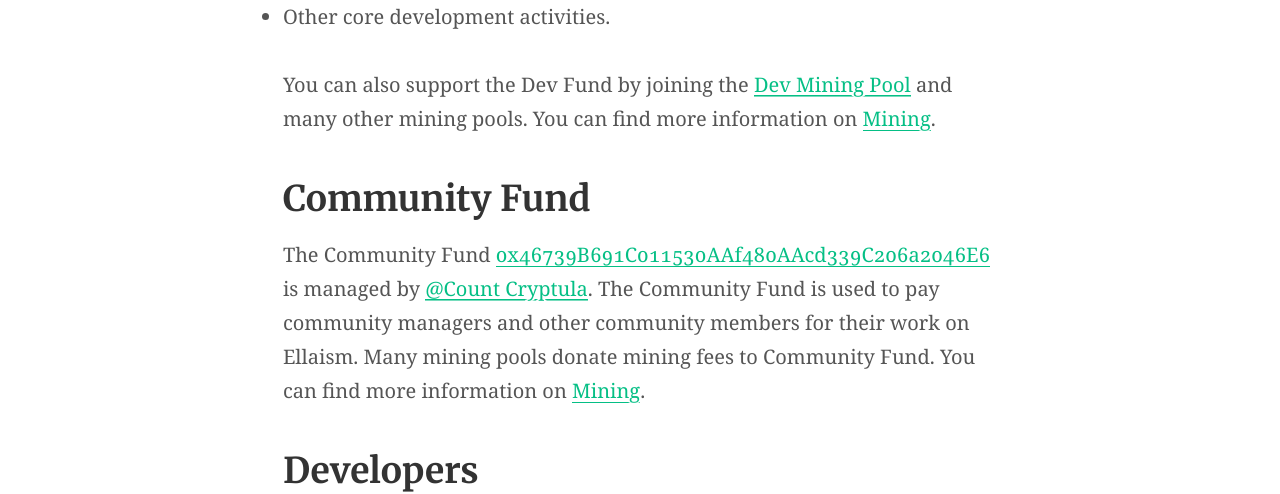
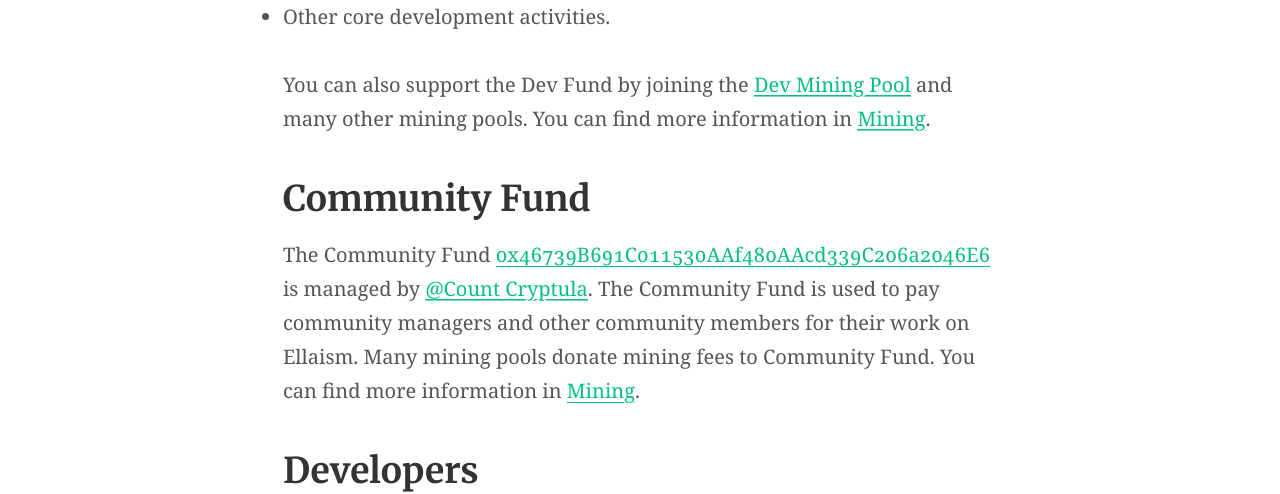
Before and after one commit to ellaism/ellaism.org, a Jekyll site: the page built from donate.md, in a window 1280 px wide. Shown: the part 1029-1523 px from the top of the page. Built offline with Jekyll 4.4.1, drawn with Linux system fonts in a browser that asks for light colours; our own code applies the rules of GitHub Pages for plain Markdown files.

Commit message:
Grammar fix

```diff
--- a/donate.md
+++ b/donate.md
@@ -20,11 +20,11 @@
 * Ellaism Name System (ENS).
 * Other core development activities.
 
-You can also support the Dev Fund by joining the [Dev Mining Pool](https://pool.ellaism.org) and many other mining pools. You can find more information on [Mining](/mining/).
+You can also support the Dev Fund by joining the [Dev Mining Pool](https://pool.ellaism.org) and many other mining pools. You can find more information in [Mining](/mining/).
 
 ## Community Fund
 
-The Community Fund [0x46739B691C011530AAf480AAcd339C206a2046E6](https://explorer.ellaism.org/addr/0x46739B691C011530AAf480AAcd339C206a2046E6) is managed by [@Count Cryptula](https://twitter.com/talesfmthcrypto). The Community Fund is used to pay community managers and other community members for their work on Ellaism. Many mining pools donate mining fees to Community Fund. You can find more information on [Mining](/mining/).
+The Community Fund [0x46739B691C011530AAf480AAcd339C206a2046E6](https://explorer.ellaism.org/addr/0x46739B691C011530AAf480AAcd339C206a2046E6) is managed by [@Count Cryptula](https://twitter.com/talesfmthcrypto). The Community Fund is used to pay community managers and other community members for their work on Ellaism. Many mining pools donate mining fees to Community Fund. You can find more information in [Mining](/mining/).
 
 ## Developers
 
```
